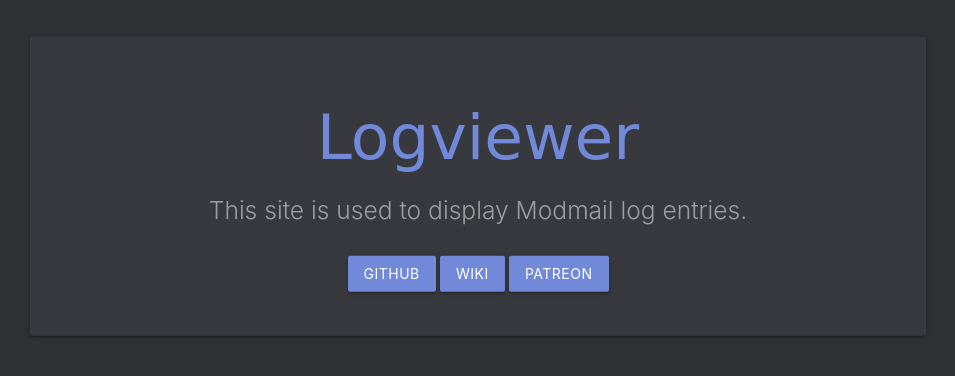
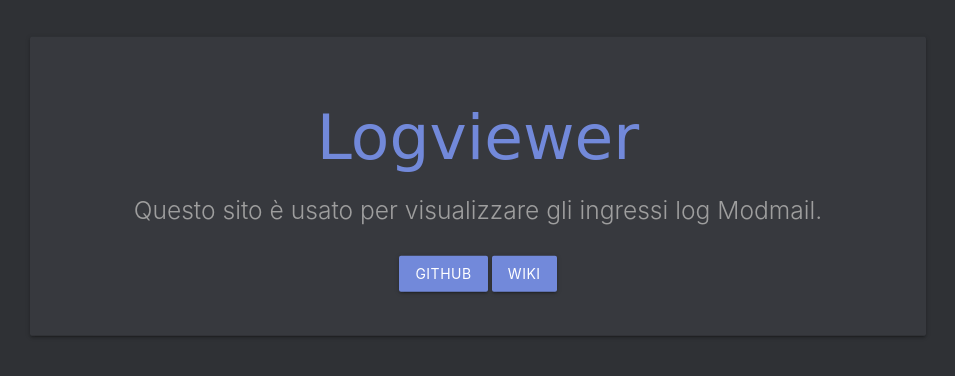
Before and after one commit to VincyBot07/logviewer, a Python web app: template templates/index.html in a window 1280 px wide. Shown: the part 210-586 px from the top of the page, without its empty margins (162-1117 px from the left). Run offline with Jinja, Linux system fonts and the light colour scheme; the template is opened without the code that fills it, so the values that code supplies are empty; some libraries are stand-ins or nearby versions; some web fonts are replaced.

Commit message:
Update index.html

```diff
--- a/templates/index.html
+++ b/templates/index.html
@@ -6,12 +6,11 @@
 <div class="vertical-align-middle center container">
     <div class="card-panel hoverable" id='main-card'>
         <h1 class="animated jackInTheBox header" id='dashbots'>Logviewer</h1>
-        <h5 class="header col s12 light grey-text">This site is used to display Modmail log entries.</h5>
+        <h5 class="header col s12 light grey-text">Questo sito è usato per visualizzare gli ingressi log Modmail.</h5>
         <br>
         <div class="row center">
-            <a href="https://github.com/kyb3r/modmail" class="btn waves-effect my-button">Github</a>
-            <a href="https://github.com/kyb3r/modmail/wiki" class="btn waves-effect my-button">Wiki</a>
-            <a href="https://patreon.com/kyber" class="btn waves-effect my-button">Patreon</a>
+            <a href="https://github.com/VincyBot07/VincyBot07" class="btn waves-effect my-button">Github</a>
+            <a href="https://github.com/VincyBot07/VincyBot07/wiki" class="btn waves-effect my-button">Wiki</a>
             <br>
         </div>
     </div>
```
